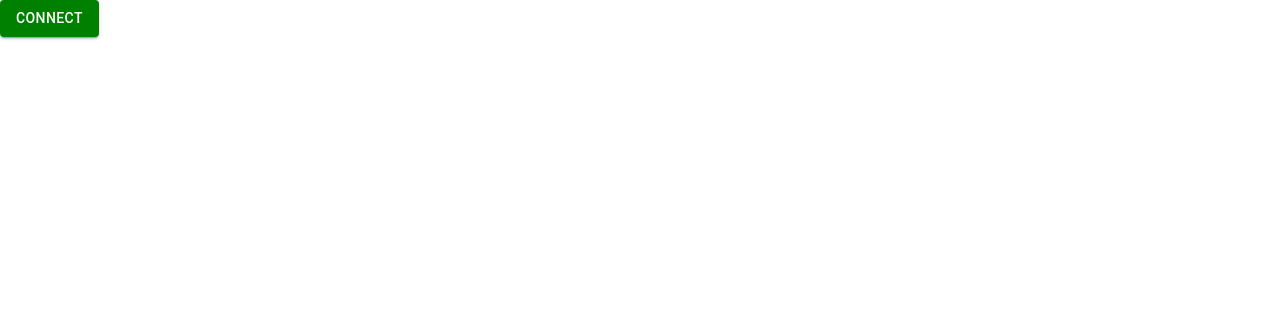
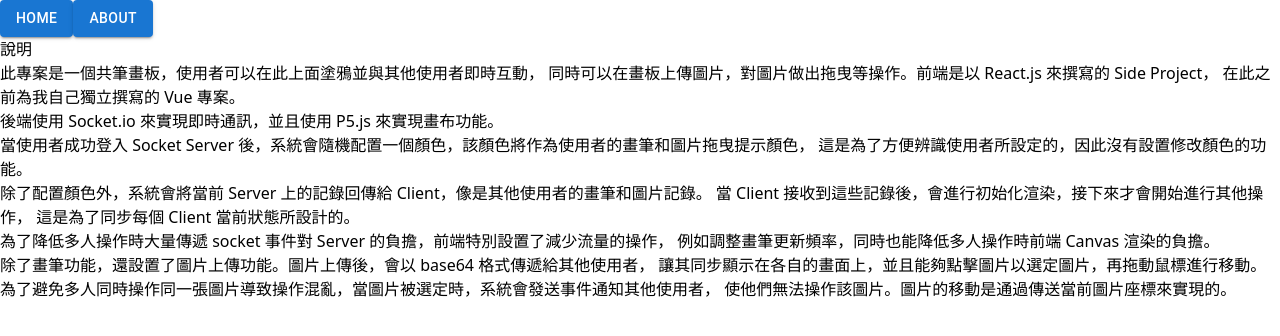
Before and after one commit to cs2338139/socket-draw, a React (Vite) app in the folder Client/: page /about in a window 1280 px wide. Shown: the top 336 px of the page. Built offline with nearby package versions, Linux system fonts and the light colour scheme; the HTML template or start-up script is replaced by a standard one.

Commit message:
feat: add router

```diff
--- a/Client/package.json
+++ b/Client/package.json
@@ -21,6 +21,7 @@
     "p5": "^1.10.0",
     "react": "^18.3.1",
     "react-dom": "^18.3.1",
+    "react-router-dom": "^6.26.2",
     "socket.io-client": "^4.7.5",
     "socket.io-msgpack-parser": "^3.0.2",
     "typescript": "^5.6.2"
--- a/Client/src/App.tsx
+++ b/Client/src/App.tsx
@@ -1,15 +1,24 @@
 import { DataContextProvider } from '@contexts/DataContext'
 import { SocketContextProvider } from '@contexts/SocketContext'
-import { Panel } from '@components'
+import { Home, About } from '@pages';
+import { NavBar } from '@components'
+
+import { BrowserRouter, Routes, Route, Link } from "react-router-dom";
 
 function App() {
 
   return (
-    <DataContextProvider>
-      <SocketContextProvider>
-        <Panel />
-      </SocketContextProvider>
-    </DataContextProvider>
+    <BrowserRouter basename='/'>
+      <DataContextProvider>
+        <SocketContextProvider>
+          <NavBar />
+          <Routes>
+            <Route path="/" element={<Home />} />
+            <Route path="/about" element={<About />} />
+          </Routes>
+        </SocketContextProvider>
+      </DataContextProvider>
+    </BrowserRouter>
   )
 }
 
--- /dev/null
+++ b/Client/src/components/NavBar.tsx
@@ -0,0 +1,17 @@
+import { Link } from "react-router-dom";
+import { Button } from "@mui/material";
+
+function NavBar() {
+    return (
+        <nav className="px-10 py-5 flex gap-2 border border-gray-600 bg-slate-600">
+            <Link to="/">
+                <Button variant="contained">Home</Button>
+            </Link>
+            <Link to="/about">
+                <Button variant="contained">About</Button>
+            </Link>
+        </nav >
+    );
+}
+
+export default NavBar;
--- a/Client/src/components/index.ts
+++ b/Client/src/components/index.ts
@@ -1,6 +1,6 @@
 import ColorBar from "@components/ColorBar";
 import ControlSection from "@components/ControlSection";
 import DrawPanel from "@components/DrawPanel";
-import Panel from "@components/Panel";
+import NavBar from "@components/NavBar";
 
-export { ColorBar, ControlSection, DrawPanel, Panel };
+export { ColorBar, ControlSection, DrawPanel, NavBar };
--- /dev/null
+++ b/Client/src/pages/About.tsx
@@ -0,0 +1,36 @@
+function About() {
+  return (
+    <div className="m-10 border flex flex-col gap-2 border-gray-400 px-10 py-5">
+      <div className="text-2xl mb-2">說明 </div>
+      <div>
+        此專案是一個共筆畫板，使用者可以在此上面塗鴉並與其他使用者即時互動，
+        同時可以在畫板上傳圖片，對圖片做出拖曳等操作。前端是以 React.js 來撰寫的 Side Project，
+        在此之前為我自己獨立撰寫的 Vue 專案。
+      </div>
+      <div>後端使用 Socket.io 來實現即時通訊，並且使用 P5.js 來實現畫布功能。</div>
+      <div>
+        當使用者成功登入 Socket Server 後，系統會隨機配置一個顏色，該顏色將作為使用者的畫筆和圖片拖曳提示顏色，
+        這是為了方便辨識使用者所設定的，因此沒有設置修改顏色的功能。
+      </div>
+      <div>
+        除了配置顏色外，系統會將當前 Server 上的記錄回傳給 Client，像是其他使用者的畫筆和圖片記錄。
+        當 Client 接收到這些記錄後，會進行初始化渲染，接下來才會開始進行其他操作，
+        這是為了同步每個 Client 當前狀態所設計的。
+      </div>
+      <div>
+        為了降低多人操作時大量傳遞 socket 事件對 Server 的負擔，前端特別設置了減少流量的操作，
+        例如調整畫筆更新頻率，同時也能降低多人操作時前端 Canvas 渲染的負擔。
+      </div>
+      <div>
+        除了畫筆功能，還設置了圖片上傳功能。圖片上傳後，會以 base64 格式傳遞給其他使用者，
+        讓其同步顯示在各自的畫面上，並且能夠點擊圖片以選定圖片，再拖動鼠標進行移動。
+      </div>
+      <div>
+        為了避免多人同時操作同一張圖片導致操作混亂，當圖片被選定時，系統會發送事件通知其他使用者，
+        使他們無法操作該圖片。圖片的移動是通過傳送當前圖片座標來實現的。
+      </div>
+    </div>
+  );
+}
+
+export default About;
--- a/Client/src/components/Panel.tsx
+++ b/Client/src/pages/Home.tsx
@@ -7,7 +7,7 @@ import { ImageBase64, Path, Vector2, Image } from '@classes';
 
 import { MethodType } from '@interfaces/MethodType.ts'
 
-function Panel() {
+function Home() {
   const drawPanelRef = useRef<any>(null)
   const [isSocketConnect, setIsSocketConnect] = useState(false)
   const [methodTypeValue, setMethodTypeValue] = useState<string>("")
@@ -161,4 +161,4 @@ function Panel() {
   )
 }
 
-export default Panel
+export default Home
--- /dev/null
+++ b/Client/src/pages/index.ts
@@ -0,0 +1,4 @@
+import Home from "@pages/Home";
+import About from "@pages/About";
+
+export { Home, About };
--- a/Client/tsconfig.json
+++ b/Client/tsconfig.json
@@ -31,6 +31,8 @@
     "baseUrl": "./src",                                  /* Specify the base directory to resolve non-relative module names. */
     // "paths": {},                                      /* Specify a set of entries that re-map imports to additional lookup locations. */
      "paths": {
+      "@pages/*": ["pages/*"],
+      "@pages": ["pages"],
       "@components/*": ["components/*"],
       "@components": ["components"],
       "@utils/*": ["utils/*"],
--- a/Client/vite.config.js
+++ b/Client/vite.config.js
@@ -20,6 +20,7 @@ export default defineConfig(({ mode }) => {
         '@assets': path.resolve(__dirname, 'src/assets'),
         '@interfaces': path.resolve(__dirname, 'src/interfaces'),
         '@contexts': path.resolve(__dirname, 'src/contexts'),
+        '@pages': path.resolve(__dirname, 'src/pages'),
       },
     },
   }
```
Also changed, not shown: 1 other file (tests, documents, lock files or other folders).
